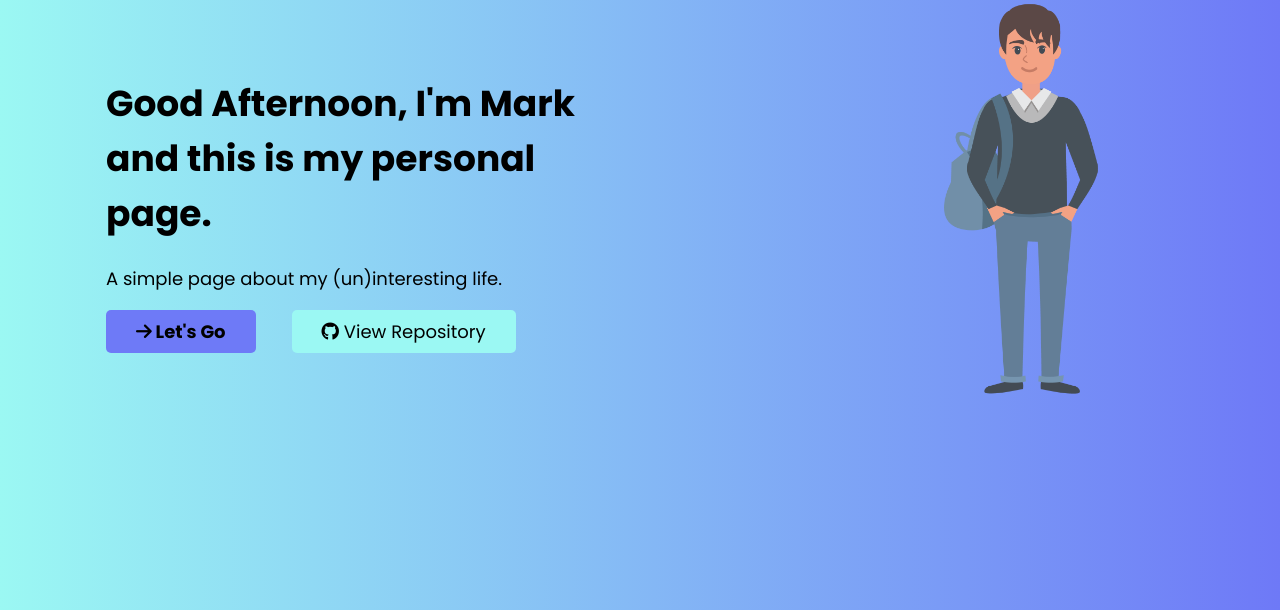
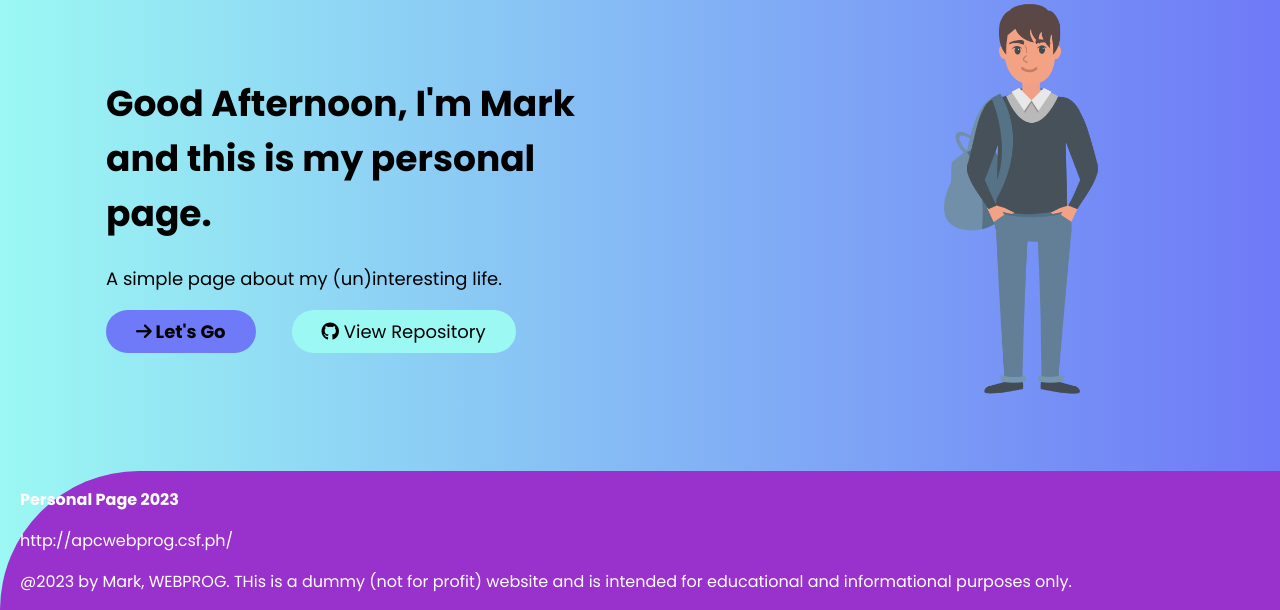
Before and after one commit to mnturingan/lab2, a PHP site: page / in a window 1280 px wide. Shown: the part 190-800 px from the top of the page. Run offline with PHP 8.4, Linux system fonts and the light colour scheme; some libraries are stand-ins or nearby versions.

Commit message:
added footer

```diff
--- a/week5/css/style.css
+++ b/week5/css/style.css
@@ -68,7 +68,7 @@ main {
     color: black;
     font-weight: bold;
     text-decoration: none;
-    border-radius: 5px;
+    border-radius: 50px;
     padding: 8px 30px;
 }
 
@@ -77,6 +77,22 @@ main {
     text-decoration: none;
     color: black;
     display: block;
-    border-radius: 5px;
+    border-radius: 50px;
     padding: 8px 30px;
 }
+
+footer {
+    position: absolute;
+    bottom: 0;
+    width: 100%;
+    background: darkorchid;
+    border-top-left-radius: 200px;
+    color: white;
+}
+
+.footer-ctn{
+    max-width: 1300px;
+    margin: auto;
+    padding: 0 20px;
+    align-items: center;
+}
--- a/week5/css/style3.css
+++ b/week5/css/style3.css
@@ -57,8 +57,7 @@ img{
 }
 p{
     display: flex;
-        align-items: center;
-        justify-content: center;
+    justify-content: center;
 }
 .secondary-cta {
     background-color: #9bf8f3;
--- a/week5/index.html
+++ b/week5/index.html
@@ -20,6 +20,7 @@
     <!--Custom CSS-->
     <link rel="stylesheet" type="text/css" href="css/style.css">
     <link rel="stylesheet" type="text/css" href="css/style2.css">
+
 </head>
 
 <body>
@@ -55,6 +56,13 @@
                 </div>
             </main>
     </div>
+    <footer>
+        <div class="footer-ctn">
+            <p><b>Personal Page 2023</b></p>
+            <p>http://apcwebprog.csf.ph/</p>
+            <p>@2023 by Mark, WEBPROG. THis is a dummy (not for profit) website and is intended for educational and informational purposes only.</p>
+        </div>
+    </footer>
     <!--Custom JS-->
     <script src="js/app.js"></script>
 </body>
```
